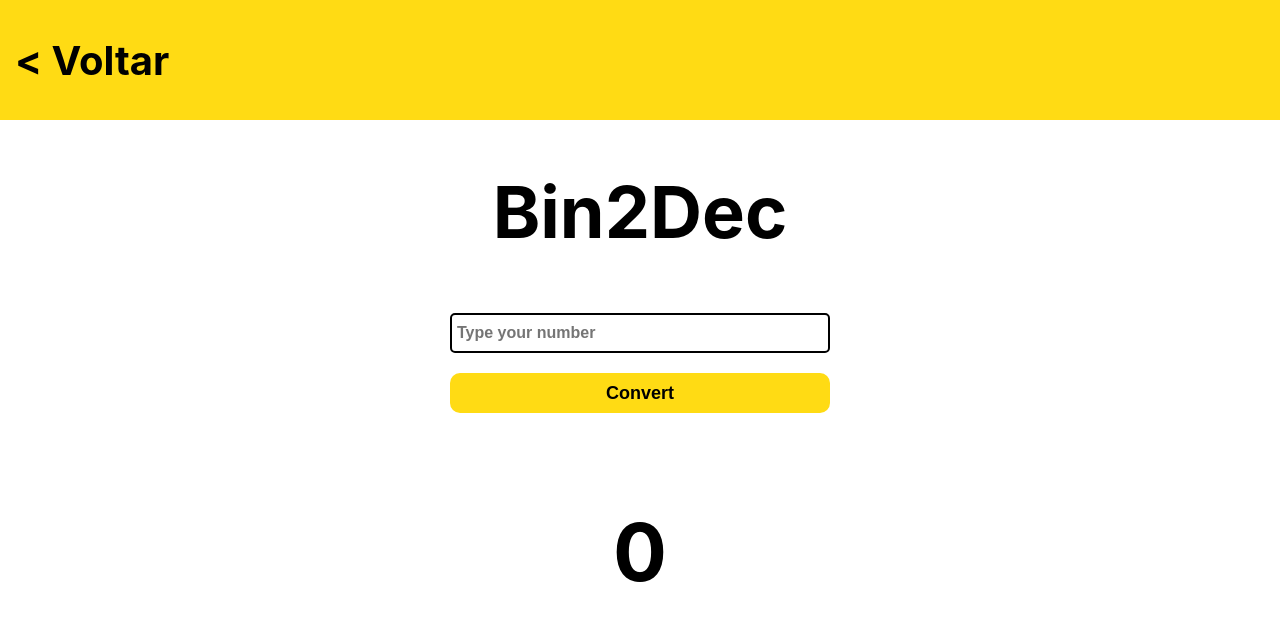
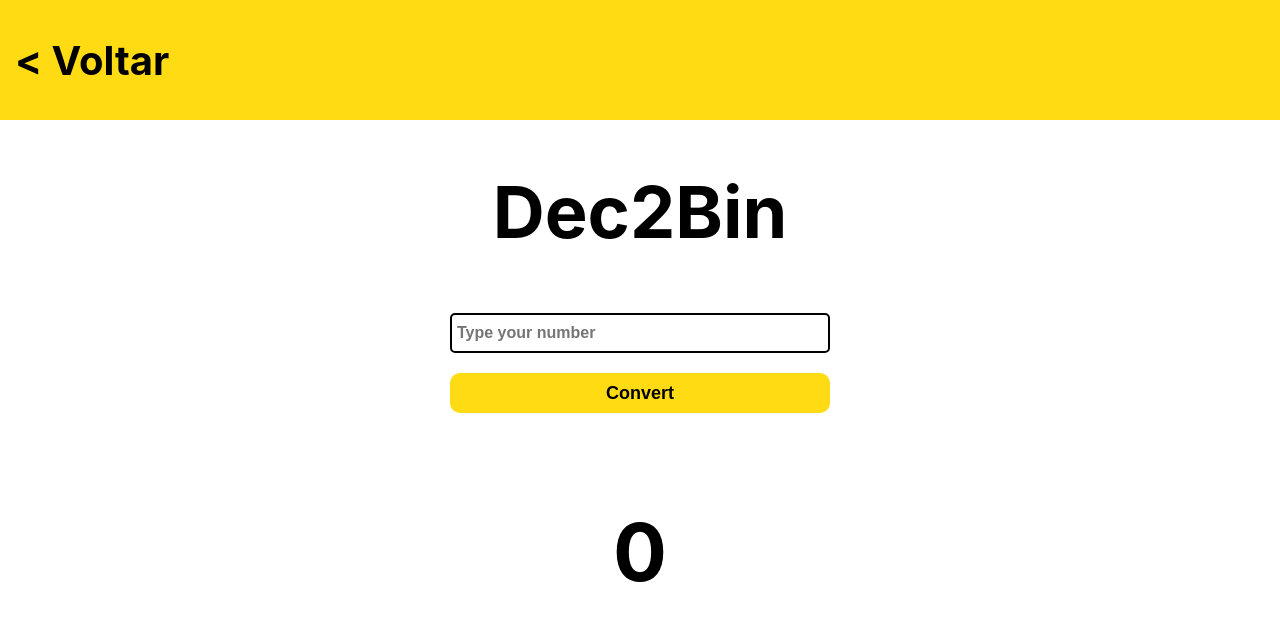
Before and after one commit to vitor-mat/App-Ideas-Project, a Next.js app: page /projects/begginer/bin2dec in a window 1280 px wide. Shown: the top 620 px of the page. Built offline with nearby package versions, Linux system fonts and the light colour scheme.

Commit message:
change bin2dec for dec2bin

```diff
--- a/src/pages/projects/begginer/bin2dec.tsx
+++ b/src/pages/projects/begginer/bin2dec.tsx
@@ -87,7 +87,7 @@ const Bin2Dec: NextPage = () => {
         justifyContent="center"
       >
         <Heading variant="h1">
-          Bin2Dec
+          Dec2Bin
         </Heading>
       </HorizontalFlex>
       <HorizontalFlex
```
